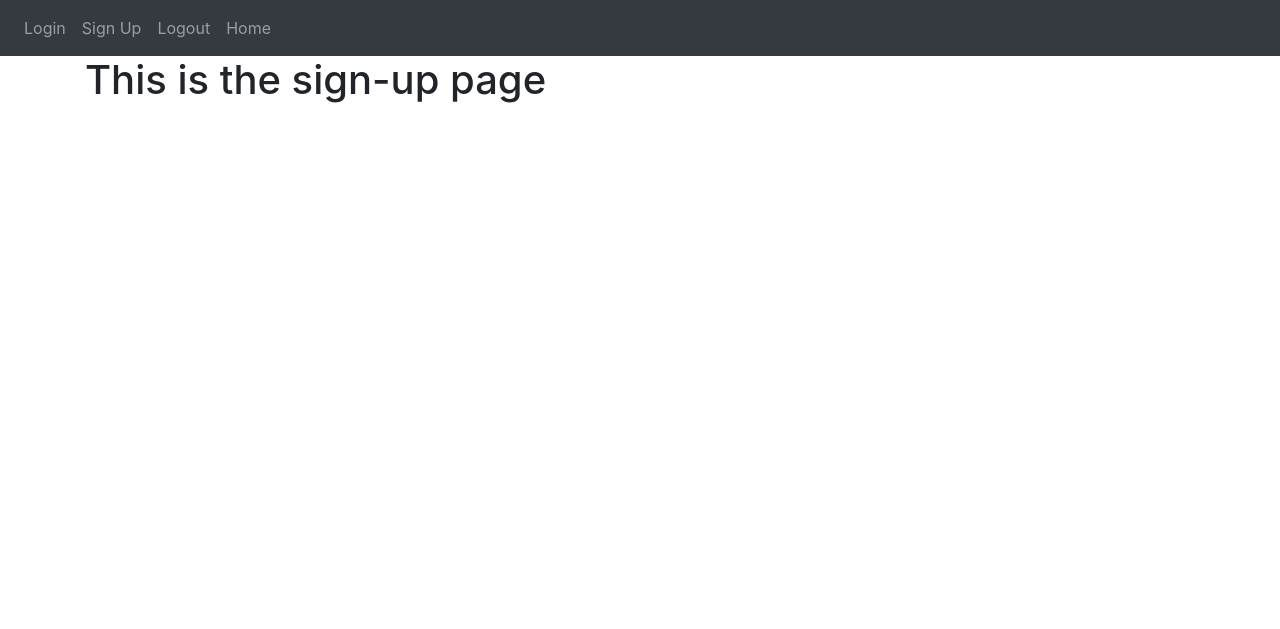
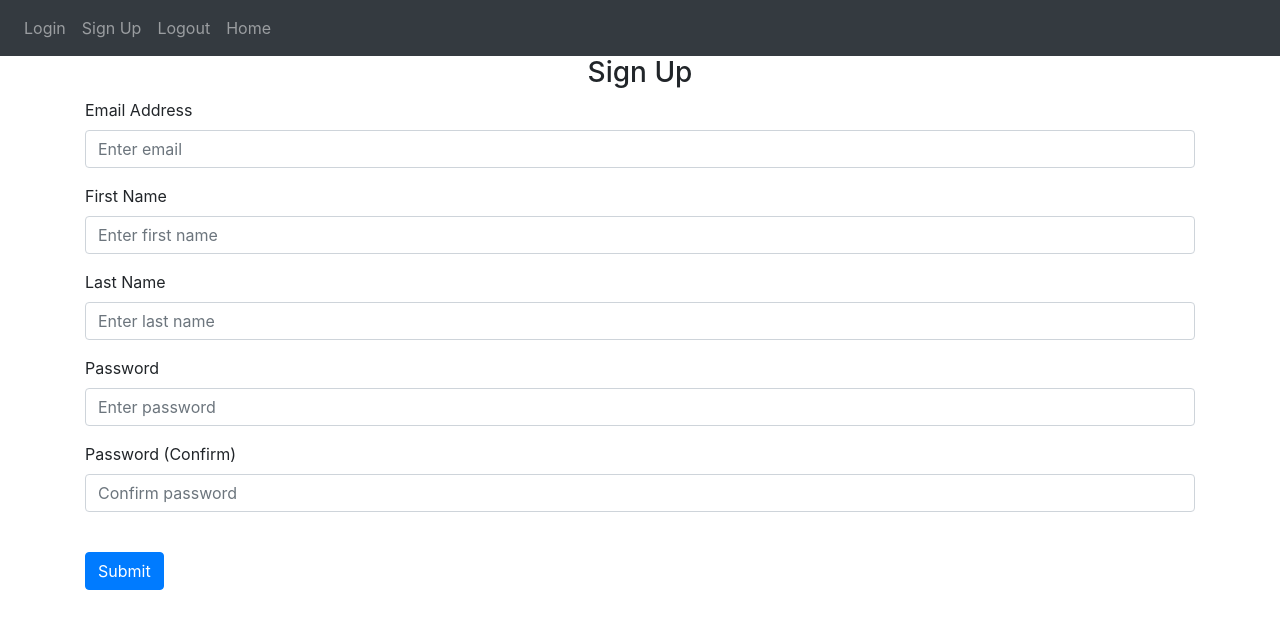
Before and after one commit to alex-rimerman/Swarthmore-Athletic-Training, a Flask app: page /sign-up in a window 1280 px wide. Shown: the top 629 px of the page. Run offline with Flask 3, Linux system fonts and the light colour scheme; some libraries are stand-ins or nearby versions.

Commit message:
Progress

```diff
--- a/website/auth.py
+++ b/website/auth.py
@@ -1,4 +1,4 @@
-from flask import Blueprint, render_template
+from flask import Blueprint, render_template, request, flash
 
 # define a blueprint for views
 # means we have a collection of routes/urls that are related to each other
@@ -6,14 +6,39 @@ from flask import Blueprint, render_template
 auth = Blueprint('auth', __name__)
 
 
-@auth.route('/login') # defines url for where to login
+@auth.route('/login', methods=['GET', 'POST']) # defines url for where to login
 def login():
+    data = request.form
+    print(data)
     return render_template("login.html")
 
 @auth.route('/logout') # defines url for where to logout
 def logout():
     return "<p>Logout</p>"
 
-@auth.route('/sign-up') # defines url for where to sign up
+@auth.route('/sign-up', methods=['GET', 'POST']) # defines url for where to sign up
 def sign_up():
+    if request.method == 'POST':
+        email = request.form.get('email')
+        firstName = request.form.get('firstName')
+        lastName = request.form.get('lastName')
+        password1 = request.form.get('password1')
+        password2 = request.form.get('password2')
+
+        if len(email) < 4:
+            flash('Email must be greater than 3 characters', category='error')
+        elif len(firstName) < 2:
+            flash('First Name must be greater than 1 character', category='error')
+        elif len(lastName) < 2:
+            flash('Last Name must be greater than 1 character', category='error')
+        elif password1 != password2:
+            flash('Passwords don\'t match', category='error')
+        elif len(password1) < 7:
+            flash('Password must be greater than 6 character', category='error')
+        else:
+            flash('Account created!', category='success')
+            # add user to DB
+
+
+
     return render_template("sign_up.html")
--- a/website/templates/base.html
+++ b/website/templates/base.html
@@ -32,6 +32,27 @@
             </div>
         </nav>
 
+        {% with messages = get_flashed_messages(with_categories=true) %}
+        {% if messages %}
+            {% for category, message in messages %}
+            {% if category == 'error' %}
+            <div class="alert alert-danger alter-dismissable fade show">
+                {{ message }}
+                <button type="button" class="close" data-dismiss="alert">
+                    <span aria-hidden="true">&times;</span>
+                </button>
+            </div>
+            {% else %}
+            <div class="alert alert-success alter-dismissable fade show">
+                {{ message }}
+                <button type="button" class="close" data-dismiss="alert">
+                    <span aria-hidden="true">&times;</span>
+                </button>
+            </div>
+            {% endif %}
+            {% endfor %}
+        {% endif %}
+        {% endwith %}
         <div class="container">
         {% block content %}
 
--- a/website/templates/sign_up.html
+++ b/website/templates/sign_up.html
@@ -1,4 +1,28 @@
 {% extends "base.html" %} {% block title  %}Sign Up{% endblock%}
 {% block content %}
-<h1>This is the sign-up page</h1>
+<form method ="POST">
+    <h3 align="center">Sign Up</h3>
+    <div class="form-group">
+        <label for="email">Email Address</label>
+        <input type="email" class="form-control" id="email" name="email" placeholder="Enter email"/>
+    </div>
+    <div class="form-group">
+        <label for="firstName">First Name</label>
+        <input type="text" class="form-control" id="firstName" name="firstName" placeholder="Enter first name"/>
+    </div>
+    <div class="form-group">
+        <label for="lastName">Last Name</label>
+        <input type="text" class="form-control" id="lastName" name="lastName" placeholder="Enter last name"/>
+    </div>
+    <div class="form-group">
+        <label for="password1">Password</label>
+        <input type="password" class="form-control" id="password1" name="password1" placeholder="Enter password"/>
+    </div>
+    <div class="form-group">
+        <label for="password2">Password (Confirm)</label>
+        <input type="password" class="form-control" id="password2" name="password2" placeholder="Confirm password"/>
+    </div>
+    <br />
+    <button type="submit" class="btn btn-primary">Submit</button>
+</form>
 {% endblock %}
```
Also changed, not shown: website/templates/login.html (+15 -1 lines).
